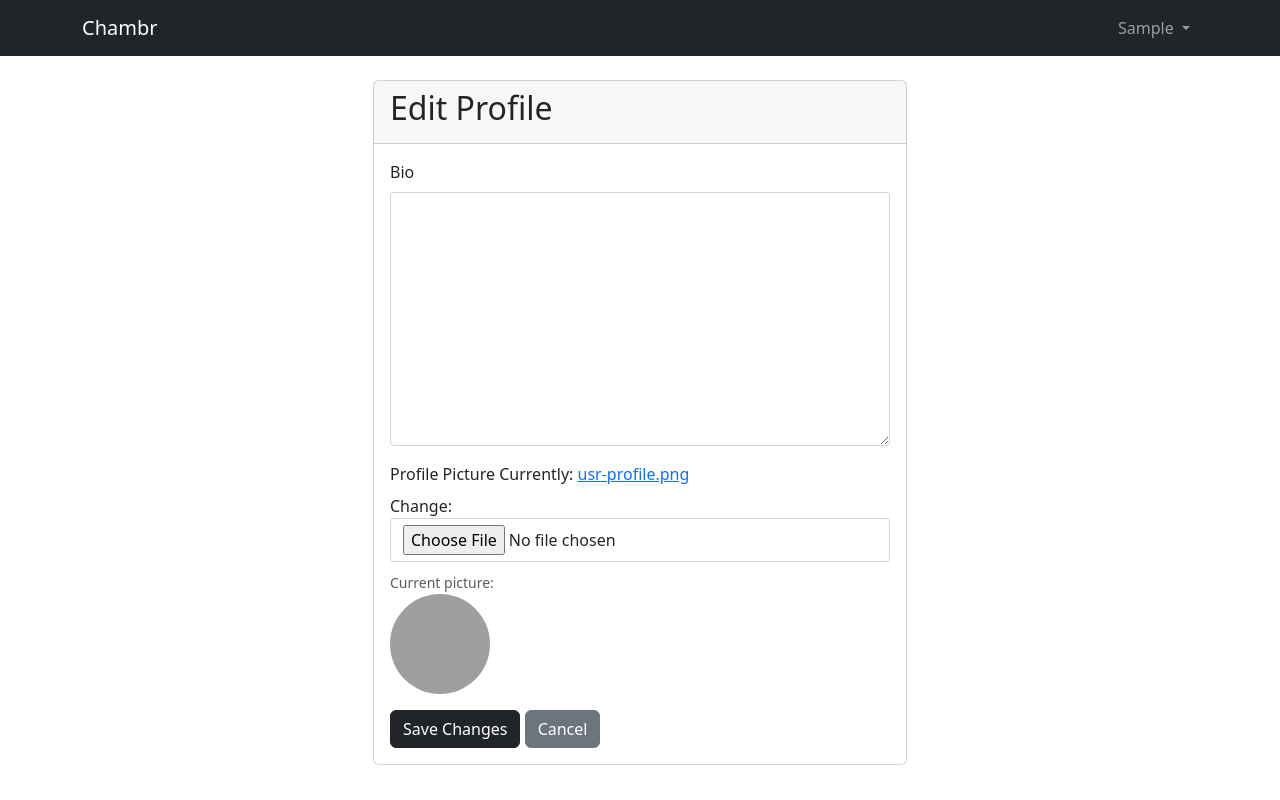
After one commit to Vishalgitgeek/Chambr, a Django app: page /profile/edit/ in a window 1280 px wide. The commit adds this page. Run offline with Django 5.2, Linux system fonts and the light colour scheme; the visitor is signed in with stand-in values (Sample User, id 1); data comes from the database, SQL or seed files in the repository; grey boxes are pictures that could not be loaded.

Commit message:
display participants list inside room, view/edit profile(bio, avatar)

```diff
--- a/core/apps.py
+++ b/core/apps.py
@@ -4,3 +4,7 @@ from django.apps import AppConfig
 class CoreConfig(AppConfig):
     default_auto_field = 'django.db.models.BigAutoField'
     name = 'core'
+
+
+def ready(self):
+    import core.signals
--- a/core/forms.py
+++ b/core/forms.py
@@ -1,4 +1,4 @@
-from .models import Room, Topic
+from .models import Room, Topic, Profile
 from django import forms
 
 
@@ -15,3 +15,9 @@ class RoomForm(forms.ModelForm):
             'name': forms.TextInput(attrs={'placeholder': 'Enter room name'}),
             'description': forms.Textarea(attrs={'rows': 3, 'placeholder': 'Enter room description'}),
         }
+
+
+class ProfileForm(forms.ModelForm):
+    class Meta:
+        model = Profile
+        fields = ['bio', 'profile_picture']
--- a/core/models.py
+++ b/core/models.py
@@ -1,5 +1,6 @@
 from django.db import models
 from django.conf import settings
+
 
 # Create your models here.
 
@@ -33,3 +34,12 @@ class Post(models.Model):
 
     def __str__(self):
         return f"{self.user.username} - {self.content[:20]}"
+
+
+class Profile(models.Model):
+    user = models.OneToOneField(settings.AUTH_USER_MODEL, on_delete=models.CASCADE)
+    bio = models.TextField(blank=True)
+    profile_picture = models.ImageField(upload_to='profile_pics/', default='usr-profile.png')
+
+    def __str__(self):
+        return self.user.username
--- /dev/null
+++ b/core/templates/core/edit_user_profile.html
@@ -0,0 +1,65 @@
+{% extends 'core/base.html' %}
+
+{% block content %}
+<div class="container mt-4">
+    <div class="row justify-content-center">
+        <div class="col-md-6">
+            <div class="card">
+                <div class="card-header">
+                    <h2>Edit Profile</h2>
+                </div>
+                <div class="card-body">
+                    {% if messages %}
+                        {% for message in messages %}
+                            <div class="alert alert-success">{{ message }}</div>
+                        {% endfor %}
+                    {% endif %}
+
+                    <form method="POST" enctype="multipart/form-data">
+                        {% csrf_token %}
+
+                        <div class="mb-3">
+                            <label for="{{ form.bio.id_for_label }}" class="form-label">Bio</label>
+                            {{ form.bio }}
+                        </div>
+
+                        <div class="mb-3">
+                            <label for="{{ form.profile_picture.id_for_label }}" class="form-label">Profile Picture</label>
+                            {{ form.profile_picture }}
+                            {% if form.instance.profile_picture %}
+                                <div class="mt-2">
+                                    <small class="text-muted">Current picture:</small><br>
+                                    <img src="{{ form.instance.profile_picture.url }}" alt="Current Profile Picture" width="100" height="100" class="rounded-circle" style="object-fit: cover;">
+                                </div>
+                            {% endif %}
+                        </div>
+
+                        <button type="submit" class="btn btn-dark">Save Changes</button>
+                        <a href="{% url 'profile' username=request.user.username %}" class="btn btn-secondary">Cancel</a>
+                    </form>
+                </div>
+            </div>
+        </div>
+    </div>
+</div>
+
+<style>
+textarea, input[type="file"] {
+    display: block;
+    width: 100%;
+    padding: 0.375rem 0.75rem;
+    font-size: 1rem;
+    font-weight: 400;
+    line-height: 1.5;
+    color: #212529;
+    background-color: #fff;
+    border: 1px solid #ced4da;
+    border-radius: 0.25rem;
+}
+
+textarea {
+    resize: vertical;
+    min-height: 100px;
+}
+</style>
+{% endblock %}
--- a/core/urls.py
+++ b/core/urls.py
@@ -9,7 +9,10 @@ urlpatterns = [
     path('', view = views.home, name='home'),
     path('room/<str:room_name>/', view = views.room_detail, name='room_detail'),
     path('create_room/', view = views.create_room, name='create_room'),
+    path('profile/edit/', view = views.edit_profile, name = 'edit_user_profle'),
+    path('profile/<str:username>/', view = views.profile_view, name='profile'),
 ]
+
 
 if settings.DEBUG:
 
--- a/core/views.py
+++ b/core/views.py
@@ -1,7 +1,9 @@
 from django.shortcuts import render, redirect, get_object_or_404
-from .models import Topic, Room, Post
+from .models import Topic, Room, Post, Profile
 from django.contrib.auth.decorators import login_required
-from .forms import RoomForm
+from .forms import RoomForm, ProfileForm
+from django.conf import settings
+from django.contrib.auth import get_user_model
 
 # Create your views here.
 
@@ -37,7 +39,8 @@ def home(request):
 @login_required(login_url='login')
 def room_detail(request,  room_name):
     room = Room.objects.get(name = room_name)
-    post = room.posts.all().order_by('-created_at')
+    posts = room.posts.all().order_by('-created_at')
+    participants = room.participants.all()
 
     if request.user.is_authenticated and request.method == 'POST':
         content = request.POST.get('content')
@@ -55,7 +58,38 @@ def room_detail(request,  room_name):
 
     context = {
         'room':room,
-        'posts': post
+        'posts': posts,
+        'participants': participants
     }
 
     return render(request, 'core/room_detail.html', context)
+
+
+def profile_view(request, username):
+    User = get_user_model()
+    user_profile = get_object_or_404(User, username = username)
+
+    # get or create profile if not exts
+    profile, created = Profile.objects.get_or_create(user=user_profile)
+    context = {
+        'user_profile': user_profile,
+        'profile': profile
+    }
+    return render(request, 'core/user_profile.html',context)
+
+
+@login_required
+def edit_profile(request):
+    # get or crete profile if not exis
+    profile, created = Profile.objects.get_or_create(user=request.user)
+
+    if request.method == 'POST':
+        form = ProfileForm(request.POST, request.FILES, instance=profile)
+        if form.is_valid():
+            form.save()
+            return redirect('profile',  username = request.user.username)
+
+    else:
+        form = ProfileForm(instance = profile)
+
+    return render(request, 'core/edit_user_profile.html', {'form':form})
```
Also changed, not shown: core/signals.py (added, +15 -0 lines), core/templates/core/room_detail.html (+41 -4 lines), core/templates/core/user_profile.html (added, +32 -0 lines), core/migrations/0002_profile.py (added).
